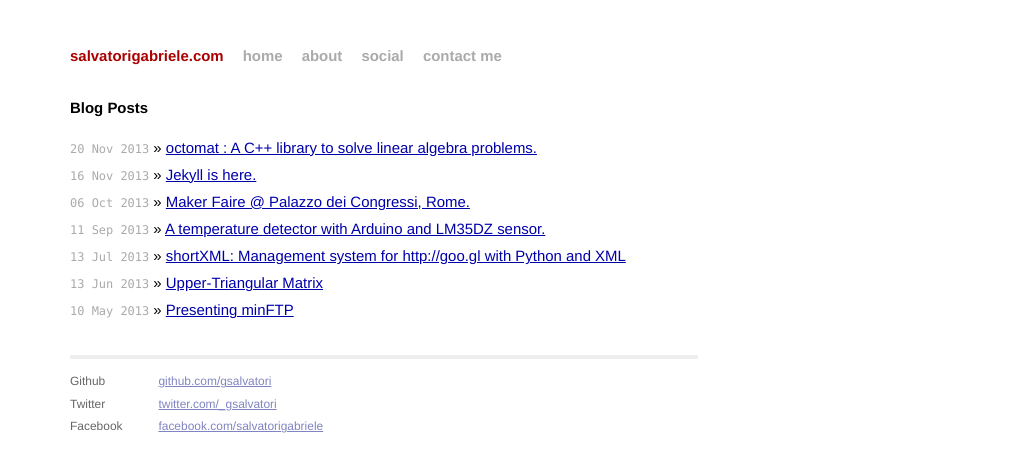
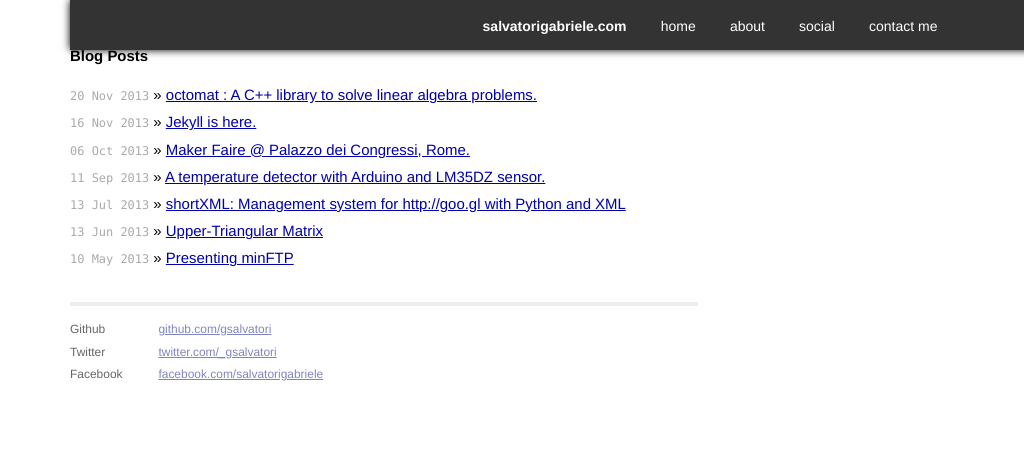
Before and after one commit to gsalvatori/salvatorigabriele.com, a Jekyll site: the page built from index.html, in a window 1280 px wide and 900 px high. Shown: the top 472 px of the window, without its empty margins (256-1280 px from the left). Built offline with Jekyll 4.4.1, drawn with Linux system fonts in a browser that asks for light colours; Markdown is read by kramdown in place of the engine named in the settings.

Commit message:
Update default.html

```diff
--- a/_layouts/default.html
+++ b/_layouts/default.html
@@ -16,13 +16,14 @@
     <body>
 
         <div class="site">
-          <div class="header">
+
+	    <div id="navigation">
             <h1 class="title"><a href="/">{{ site.name }}</a></h1>
             <a class="extra" href="/">home</a>
             <a class="extra" href="/about.html">about</a>
             <a class="extra" href="/social.html">social</a>
             <a class="extra" href="/contactme.html">contact me</a>
-          </div>
+	    </div>
 
           {{ content }}
 
```
